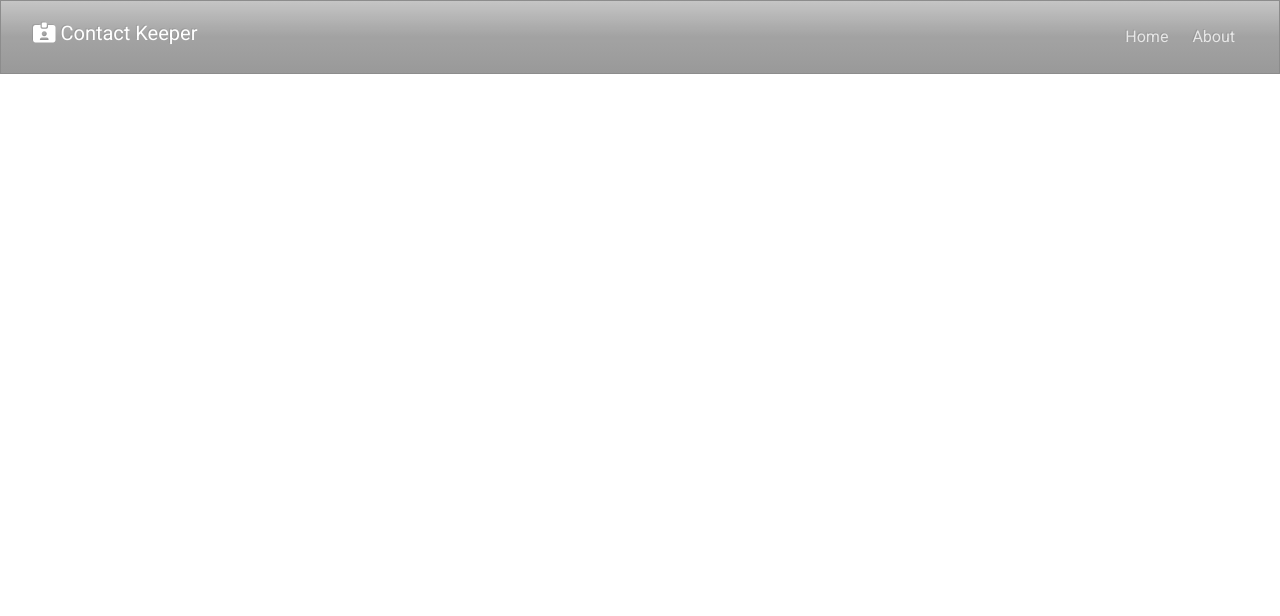
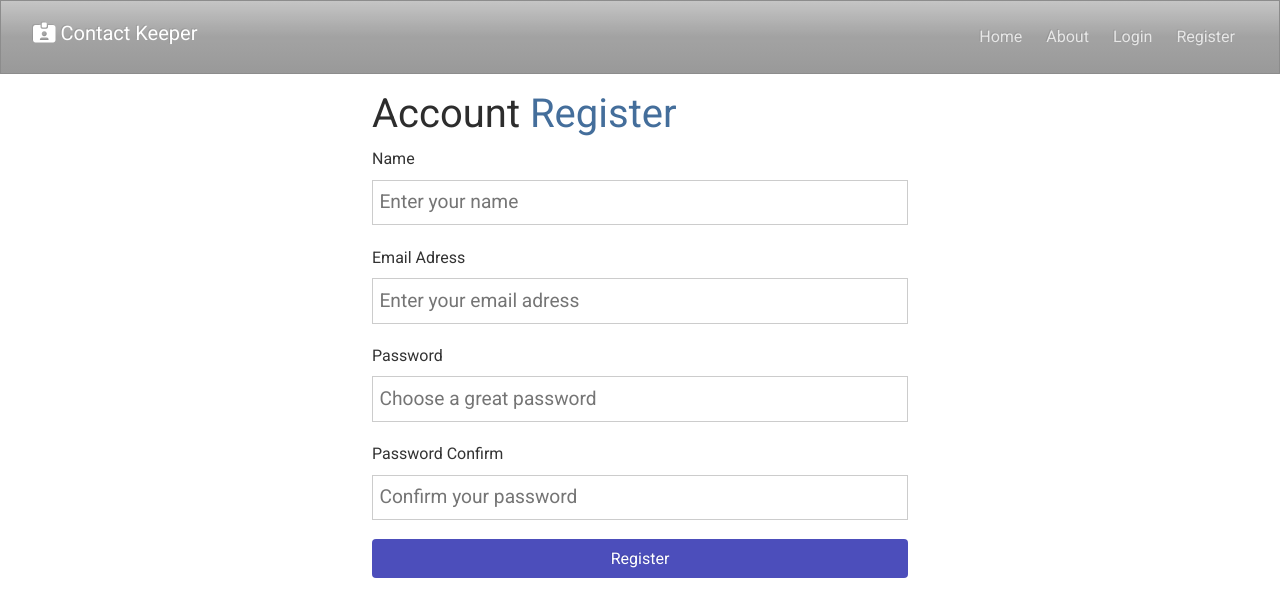
Before and after one commit to dav31974/contact-keeper, a React (Create React App) app in the folder client/: page /register in a window 1280 px wide. Shown: the top 616 px of the page. Built offline with nearby package versions, Linux system fonts and the light colour scheme; the HTML template or start-up script is replaced by a standard one.

Commit message:
login and register form

```diff
--- a/client/src/App.css
+++ b/client/src/App.css
@@ -46,6 +46,15 @@
   margin: auto;
   overflow: hidden;
   padding: 0 2rem;
+}
+.form-container {
+  max-width: 600px;
+  margin: auto;
+  overflow: hidden;
+  padding: 0 2rem;
+}
+.form-group input {
+  margin-top: 0px !important;
 }
 
 /* Text Styles*/
--- a/client/src/App.js
+++ b/client/src/App.js
@@ -3,6 +3,8 @@
 import Navbar from './components/layout/Navbar';
 import Home from './components/pages/Home';
 import About from './components/pages/About';
+import Register from './components/auth/Register';
+import Login from './components/auth/Login';
 
 import ContactState from './context/contact/ContactState';
 import AuthState from './context/auth/AuthState';
@@ -19,6 +21,8 @@
               <Switch>
                 <Route exact path='/' component={Home} />
                 <Route exact path='/about' component={About} />
+                <Route exact path='/register' component={Register} />
+                <Route exact path='/Login' component={Login} />
               </Switch>
             </div>
           </Fragment>
--- /dev/null
+++ b/client/src/components/auth/Login.js
@@ -0,0 +1,54 @@
+import React, { useState } from 'react';
+
+const Login = () => {
+  const [user, setUser] = useState({
+    email: '',
+    password: ''
+  });
+
+  const { email, password } = user;
+
+  const onChange = e => setUser({ ...user, [e.target.name]: e.target.value });
+
+  const onSubmit = e => {
+    e.preventDefault();
+    console.log('Lgin submit');
+  };
+
+  return (
+    <div className='form-container'>
+      <h1>
+        Account <span className='text-primary'>Login</span>
+      </h1>
+      <form onSubmit={onSubmit}>
+        <div className='form-group'>
+          <label htmlFor='email'>Email Adress</label>
+          <input
+            type='text'
+            name='email'
+            value={email}
+            placeholder='Enter your email adress'
+            onChange={onChange}
+          />
+        </div>
+        <div className='form-group'>
+          <label htmlFor='password'>Password</label>
+          <input
+            type='password'
+            name='password'
+            value={password}
+            placeholder='Enter your password'
+            onChange={onChange}
+          />
+        </div>
+        <input
+          type='submit'
+          value='Login'
+          className='btn btn-primary btn-block'
+        />
+      </form>
+    </div>
+  );
+};
+
+export default Login;
--- /dev/null
+++ b/client/src/components/auth/Register.js
@@ -0,0 +1,76 @@
+import React, { useState } from 'react';
+
+const Register = () => {
+  const [user, setUser] = useState({
+    name: '',
+    email: '',
+    password: '',
+    password2: ''
+  });
+
+  const { name, email, password, password2 } = user;
+
+  const onChange = e => setUser({ ...user, [e.target.name]: e.target.value });
+
+  const onSubmit = e => {
+    e.preventDefault();
+    console.log('Register submit');
+  };
+
+  return (
+    <div className='form-container'>
+      <h1>
+        Account <span className='text-primary'>Register</span>
+      </h1>
+      <form onSubmit={onSubmit}>
+        <div className='form-group'>
+          <label htmlFor='name'>Name</label>
+          <input
+            type='text'
+            name='name'
+            value={name}
+            placeholder='Enter your name'
+            onChange={onChange}
+          />
+        </div>
+        <div className='form-group'>
+          <label htmlFor='email'>Email Adress</label>
+          <input
+            type='text'
+            name='email'
+            placeholder='Enter your email adress'
+            value={email}
+            onChange={onChange}
+          />
+        </div>
+        <div className='form-group'>
+          <label htmlFor='password'>Password</label>
+          <input
+            type='password'
+            name='password'
+            placeholder='Choose a great password'
+            value={password}
+            onChange={onChange}
+          />
+        </div>
+        <div className='form-group'>
+          <label htmlFor='password2'>Password Confirm</label>
+          <input
+            type='password'
+            name='password2'
+            placeholder='Confirm your password'
+            value={password2}
+            onChange={onChange}
+          />
+        </div>
+        <input
+          type='submit'
+          value='Register'
+          className='btn btn-primary btn-block'
+        />
+      </form>
+    </div>
+  );
+};
+
+export default Register;
--- a/client/src/components/layout/Navbar.js
+++ b/client/src/components/layout/Navbar.js
@@ -32,6 +32,16 @@
               About
             </Link>
           </li>
+          <li className='nav-item'>
+            <Link className='nav-link' to='/login'>
+              Login
+            </Link>
+          </li>
+          <li className='nav-item'>
+            <Link className='nav-link' to='/register'>
+              Register
+            </Link>
+          </li>
         </ul>
       </div>
     </nav>
```
